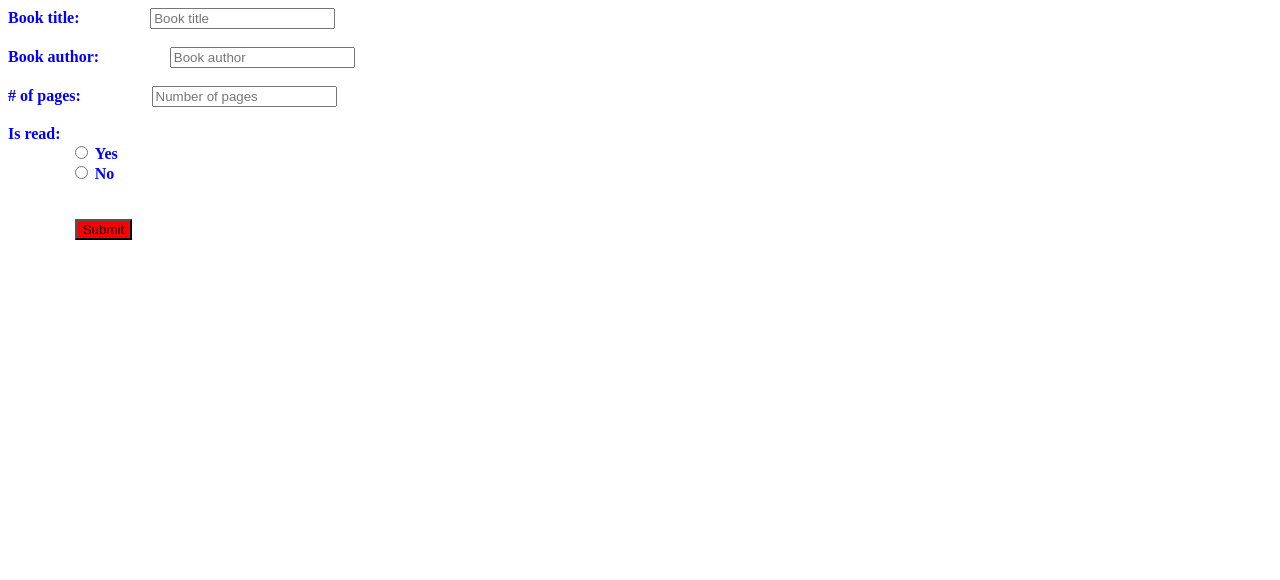
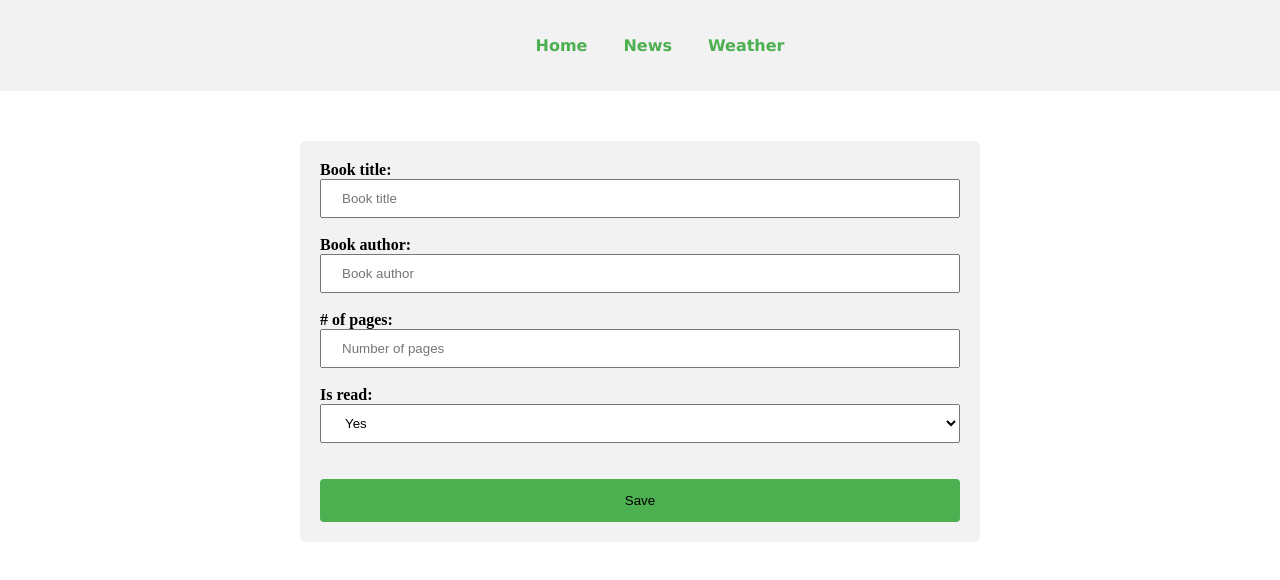
Before and after one commit to aschiXR/git_test, a website: page index.html in a window 1280 px wide. Drawn offline with Linux system fonts and the light colour scheme.

Commit message:
Created html form, with styling, and basic JS function

```diff
--- a/index.html
+++ b/index.html
@@ -10,30 +10,41 @@
     </head>
 
     <body>
+        <div class="header">
+            <ul>
+                <li class="navItem"><a href="https://www.google.com/" target="_blank">Home</a></li>
+                <li class="navItem"><a href="https://www.google.com/" target="_blank">News</a></li>
+                <li class="navItem"><a href="https://www.google.com/" target="_blank">Weather</a></li>
+            </ul>
+        </div>
+        <div class="submitForm">
             <form action="/action_page.php">
                 <label for="btitle">Book title:</label>
+                <br>
                 <input type="text" id="bTitle" name="btitle" placeholder="Book title">
                 <br>
                 <br>
                 <label for="bauthor">Book author:</label>
+                <br>
                 <input type="text" id="bAuthor" name="bauthor" placeholder="Book author">
                 <br>
                 <br>
                 <label for="bpages"># of pages:</label>
+                <br>
                 <input type="text" id="bPages" name="bpages" placeholder="Number of pages">
                 <br>
                 <br>
                 <label for="bisread">Is read:</label>
                 <br>
-            <input type="radio" id="bIsRead" name="Yes" value="Yes">
-            <label for="Yes">Yes</label>
-            <br>
-            <input type="radio" id="bIsRead" name="bisread" value="No">
-            <label for="No">No</label>
+                <select>
+                    <option value="Yes">Yes</option>
+                    <option value="No">No</option>
+                </select>
                 <br>
                 <br>
                 <br>
-            <input class="submitBtn" type="submit" value="Submit">
+                <button class="submitBtn" type="button" onclick="window.location.href='https://www.google.com/';">Save</button>
             </form>
+          </div>
     </body>
 </html>
--- a/js/books.js
+++ b/js/books.js
@@ -1,13 +1,17 @@
-function Book(title, author, numOfPages, isRead) {
-    this.title = title;
-    this.author = author;
-    this.numOfPages = numOfPages;
-    this.isRead = isRead;
-    this.bookInfo = [this.title, this.author, this.numOfPages, this.isRead];
+// function Book(title, author, numOfPages, isRead) {
+//     this.title = title;
+//     this.author = author;
+//     this.numOfPages = numOfPages;
+//     this.isRead = isRead;
+//     this.bookInfo = [this.title, this.author, this.numOfPages, this.isRead];
+// }
+
+// const book1 = new Book ('Harry Potter', 'Ministry of Magic', 356, true);
+// const book2 = new Book ('The Hobbit', 'J.R.R. Tolkien', 893, false);
+
+// console.log(book1.bookInfo);
+// console.log(book2.bookInfo);
+
+function saveForm() {
+    document.getElementsByClassName("submitBtn").innerHTML = alert("Form submitted successfully!");
 }
-
-const book1 = new Book ('Harry Potter', 'Ministry of Magic', 356, true);
-const book2 = new Book ('The Hobbit', 'J.R.R. Tolkien', 893, false);
-
-console.log(book1.bookInfo);
-console.log(book2.bookInfo);
--- a/package.json
+++ b/package.json
@@ -4,7 +4,7 @@
   "description": "Various Javascript exercises",
   "main": "index.js",
   "scripts": {
-    "test": "npm-test",
+    "test": "jest",
     "sass": "node-sass -w theme/scss/ -o theme/css/ --recursive"
   },
   "repository": {
@@ -23,5 +23,9 @@
   "homepage": "https://github.com/aschiXR/playing-with-javascript#readme",
   "dependencies": {
     "node-sass": "^7.0.1"
+  },
+  "devDependencies": {
+    "jest": "^28.1.1",
+    "typescript": "^4.7.4"
   }
 }
--- a/theme/scss/style.scss
+++ b/theme/scss/style.scss
@@ -1,12 +1,61 @@
+body {
+    margin: 0px;
+}
+
+.header {
+    background-color: #f2f2f2;
+    padding: 20px;
+    margin: 0px 0px 50px 0px;
+    text-align: center;
+}
+
+a {
+    text-decoration: none;
+    color: #4CAF50;
+}
+
+a:hover {
+    color: #285c2b;
+    text-decoration: underline;
+}
+
+.navItem {
+    display: inline;
+    padding: 1em;
+    font-weight: bold;
+    font-family: Verdana, Geneva, Tahoma, sans-serif;
+}
+
+.submitForm {
+    width: 50%;
+    margin: auto;
+    border-radius: 5px;
+    background-color: #f2f2f2;
+    padding: 20px;
+  }
+
 label {
-    color: blue;
     font-weight: bold;
 }
 
-input {
-    margin-left: 5em;
+input, select {
+    width: 100%;
+    padding: 10px 20px;
+    display: inline-block;
+    box-sizing: border-box;
 }
 
 .submitBtn {
-    background-color: red;
+    width: 100%;
+    background-color: #4CAF50;
+    border: none;
+    border-radius: 4px;
+    cursor: pointer;
+    padding: 14px 20px;
+    display: inline-block;
+    box-sizing: border-box;
 }
+
+.submitBtn:hover {
+    background-color: #45a049;
+  }
```
Also changed, not shown: README.md, theme/css/style.css, 1 other file. Lines whose indentation alone changed are shown as unchanged.
